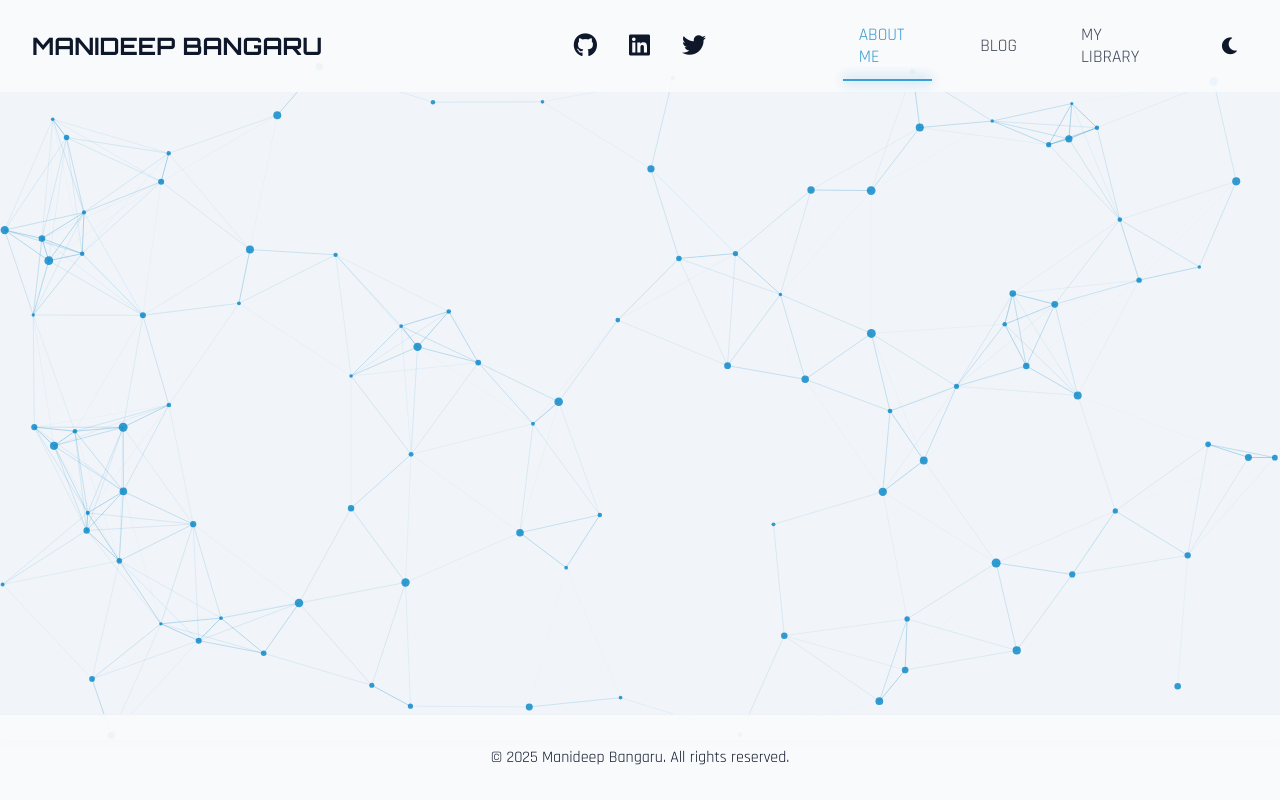
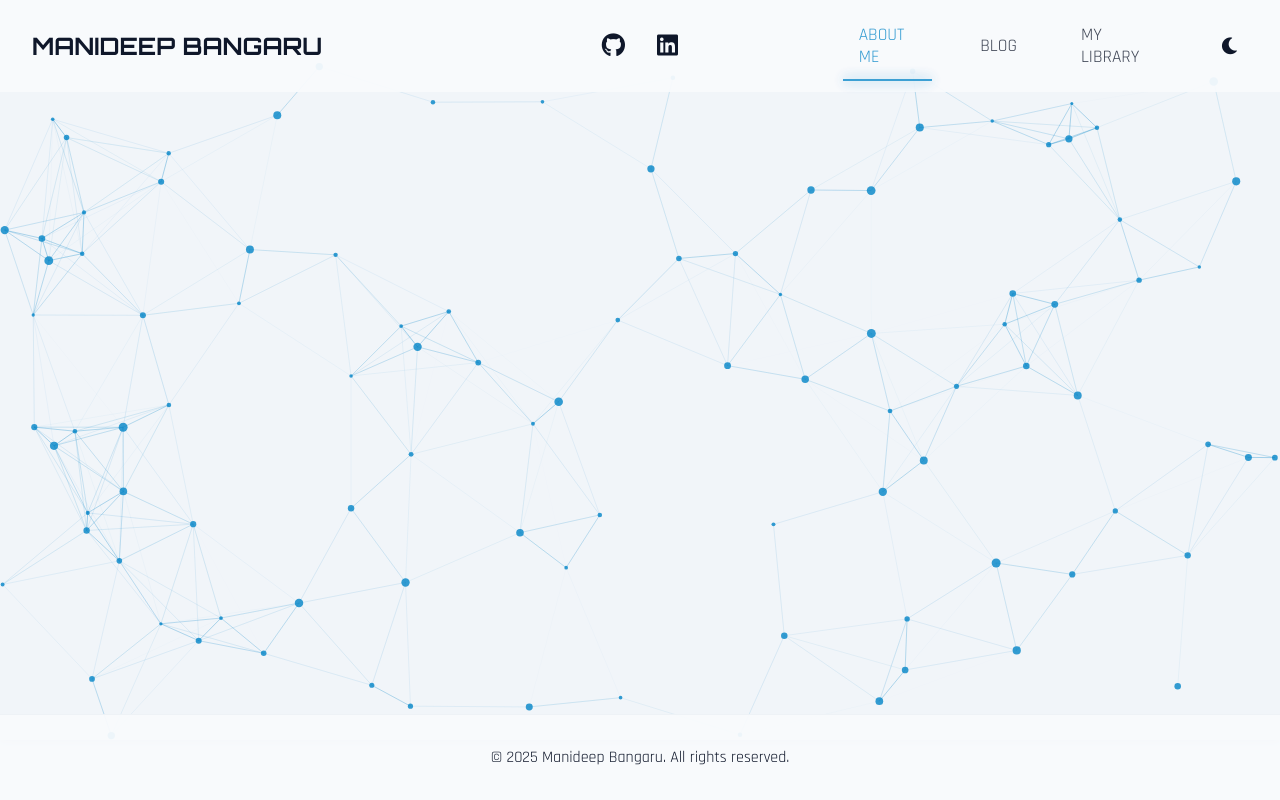
Before and after one commit to ManideepBangaru/manideepbangaru.github.io, a plain HTML site: page about.html in a window 1280 px wide. Drawn offline with Linux system fonts and the light colour scheme.

Commit message:
chore: update social media links to reflect personal branding for Manideep Bangaru across about, blog, index, and library pages

```diff
--- a/about.html
+++ b/about.html
@@ -16,9 +16,8 @@
         </div>
 
         <div class="social-links">
-            <a href="https://github.com/yourusername" target="_blank"><i class="fab fa-github"></i></a>
-            <a href="https://linkedin.com/in/yourusername" target="_blank"><i class="fab fa-linkedin"></i></a>
-            <a href="https://twitter.com/yourusername" target="_blank"><i class="fab fa-twitter"></i></a>
+            <a href="https://github.com/ManideepBangaru" target="_blank"><i class="fab fa-github"></i></a>
+            <a href="https://www.linkedin.com/in/manideepbangaru/" target="_blank"><i class="fab fa-linkedin"></i></a>
         </div>
         <nav class="main-nav">
             <a href="about.html" class="active">About Me</a>
```
Also changed, not shown: blog.html (+2 -3 lines), index.html (+2 -3 lines), library.html (+2 -3 lines).
